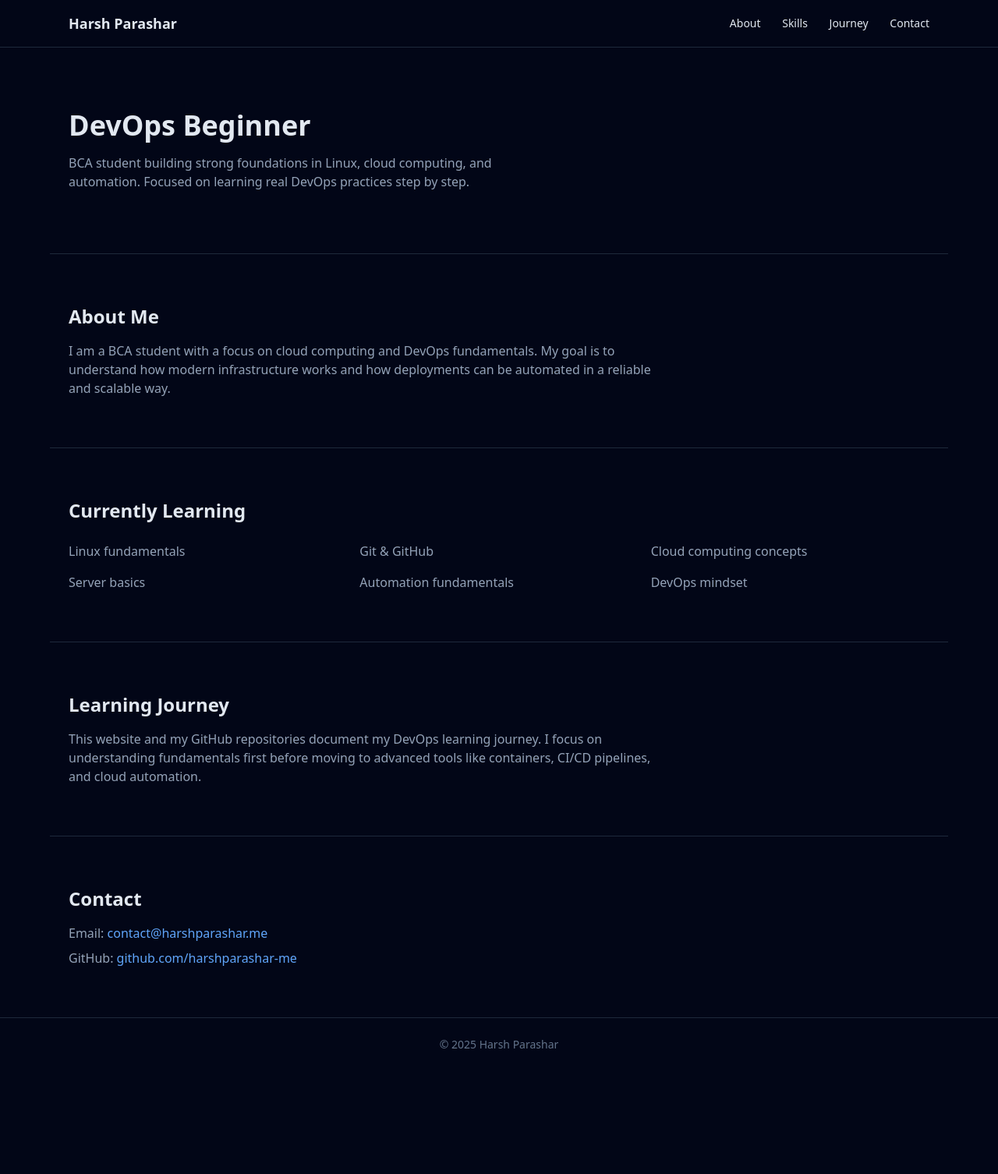
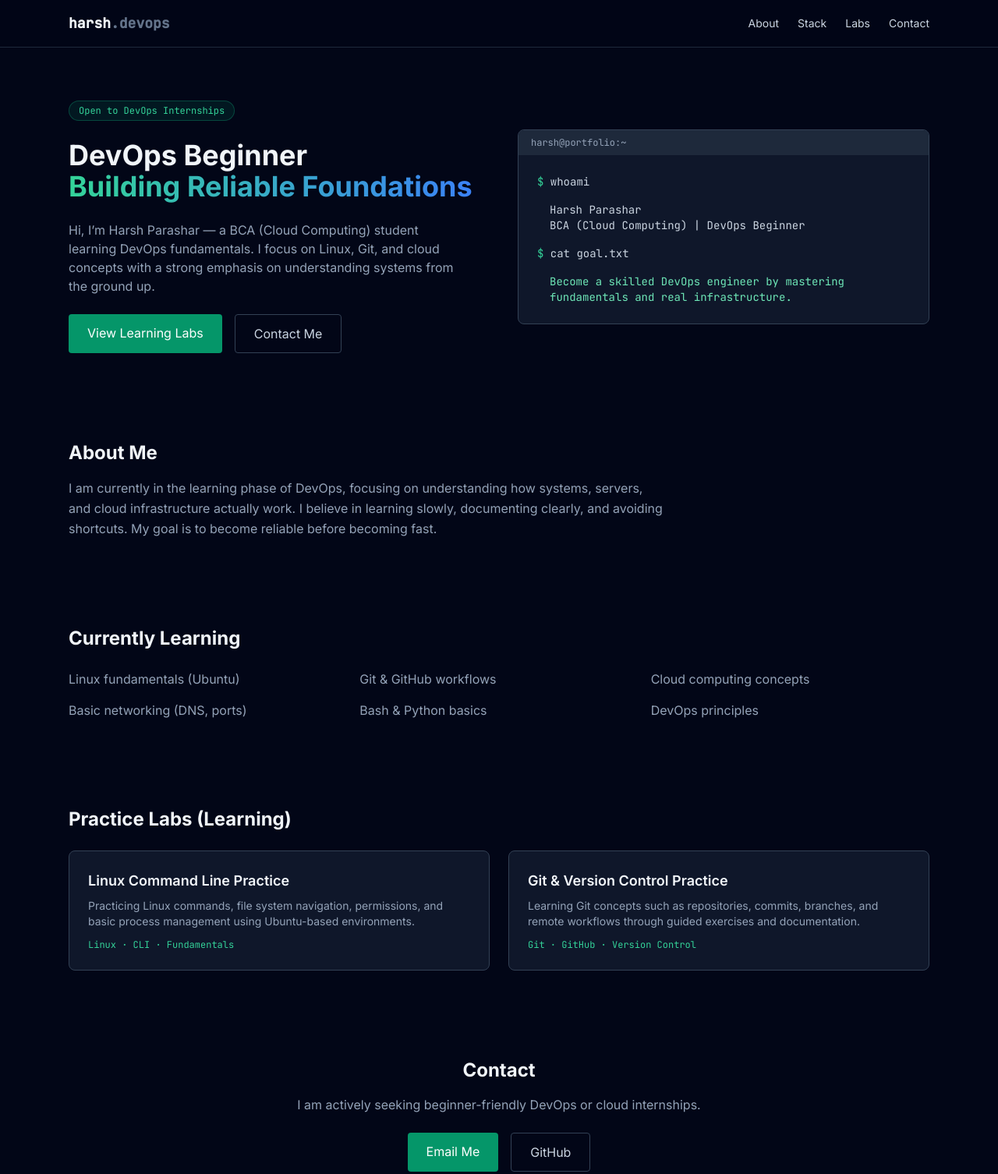
Before and after one commit to harshparashar-me/my-portfolio, a plain HTML site: page index.html in a window 1280 px wide. Shown: the top 1506 px of the page at 78% size. Before the commit the page ends 1374 px from the top, so only its background shows below. Drawn offline with nearby package versions, Linux system fonts and the light colour scheme.

Commit message:
Update index.html

```diff
--- a/index.html
+++ b/index.html
@@ -1,91 +1,185 @@
 <!DOCTYPE html>
-<html lang="en">
+<html lang="en" class="scroll-smooth">
 <head>
   <meta charset="UTF-8" />
   <meta name="viewport" content="width=device-width, initial-scale=1.0" />
-  <title>Harsh Parashar | DevOps Portfolio</title>
 
-  <!-- Tailwind CDN -->
+  <title>Harsh Parashar | DevOps Beginner</title>
+  <meta name="description" content="DevOps beginner portfolio – Linux, cloud fundamentals, and automation learning journey." />
+
+  <!-- Fonts -->
+  <link href="https://fonts.googleapis.com/css2?family=Inter:wght@300;400;500;600;700&family=JetBrains+Mono:wght@400;500&display=swap" rel="stylesheet">
+
+  <!-- Tailwind -->
   <script src="https://cdn.tailwindcss.com"></script>
 
-  <meta name="description" content="DevOps beginner portfolio – Linux, cloud & automation learning journey." />
+  <script>
+    tailwind.config = {
+      theme: {
+        extend: {
+          fontFamily: {
+            sans: ['Inter', 'sans-serif'],
+            mono: ['JetBrains Mono', 'monospace']
+          },
+          colors: {
+            slate: {
+              950: '#020617'
+            }
+          }
+        }
+      }
+    }
+  </script>
+
+  <!-- Icons -->
+  <script src="https://unpkg.com/lucide@latest"></script>
 </head>
 
-<body class="bg-slate-950 text-slate-200 font-sans">
+<body class="bg-slate-950 text-slate-300 font-sans antialiased">
 
-  <!-- Navbar -->
-  <header class="border-b border-slate-800">
-    <nav class="max-w-6xl mx-auto px-6 py-4 flex justify-between items-center">
-      <h1 class="text-lg font-semibold">Harsh Parashar</h1>
-      <div class="space-x-6 text-sm">
-        <a href="#about" class="hover:text-white">About</a>
-        <a href="#skills" class="hover:text-white">Skills</a>
-        <a href="#journey" class="hover:text-white">Journey</a>
-        <a href="#contact" class="hover:text-white">Contact</a>
+<!-- NAV -->
+<nav class="fixed w-full top-0 z-50 bg-slate-950/90 backdrop-blur border-b border-slate-800">
+  <div class="max-w-6xl mx-auto px-6 py-4 flex justify-between items-center">
+    <span class="font-mono text-lg font-bold text-slate-100">
+      harsh<span class="text-slate-500">.devops</span>
+    </span>
+    <div class="hidden md:flex gap-6 text-sm">
+      <a href="#about" class="hover:text-emerald-400">About</a>
+      <a href="#skills" class="hover:text-emerald-400">Stack</a>
+      <a href="#labs" class="hover:text-emerald-400">Labs</a>
+      <a href="#contact" class="hover:text-emerald-400">Contact</a>
+    </div>
   </div>
 </nav>
-  </header>
 
-  <!-- Hero -->
-  <section class="max-w-6xl mx-auto px-6 py-20">
-    <h2 class="text-4xl font-bold mb-4">DevOps Beginner</h2>
-    <p class="text-slate-400 max-w-xl">
-      BCA student building strong foundations in Linux, cloud computing,
-      and automation. Focused on learning real DevOps practices step by step.
+<main class="max-w-6xl mx-auto px-6 pt-32 pb-24 space-y-28">
+
+<!-- HERO -->
+<section class="grid lg:grid-cols-2 gap-12 items-center">
+  <div class="space-y-6">
+    <span class="inline-block px-3 py-1 text-xs font-mono rounded-full bg-emerald-500/10 text-emerald-400 border border-emerald-500/30">
+      Open to DevOps Internships
+    </span>
+
+    <h1 class="text-4xl font-bold text-slate-100">
+      DevOps Beginner <br />
+      <span class="text-transparent bg-clip-text bg-gradient-to-r from-emerald-400 to-blue-500">
+        Building Reliable Foundations
+      </span>
+    </h1>
+
+    <p class="text-slate-400 max-w-lg">
+      Hi, I’m Harsh Parashar — a BCA (Cloud Computing) student learning DevOps fundamentals.
+      I focus on Linux, Git, and cloud concepts with a strong emphasis on understanding systems from the ground up.
+    </p>
+
+    <div class="flex gap-4">
+      <a href="#labs" class="px-6 py-3 bg-emerald-600 hover:bg-emerald-500 text-white rounded">
+        View Learning Labs
+      </a>
+      <a href="#contact" class="px-6 py-3 border border-slate-700 rounded hover:bg-slate-800">
+        Contact Me
+      </a>
+    </div>
+  </div>
+
+  <!-- TERMINAL -->
+  <div class="bg-slate-900 border border-slate-700 rounded-lg font-mono text-sm overflow-hidden">
+    <div class="bg-slate-800 px-4 py-2 text-xs text-slate-400">harsh@portfolio:~</div>
+    <div class="p-6 space-y-4">
+      <div><span class="text-emerald-400">$</span> whoami</div>
+      <div class="pl-4">
+        Harsh Parashar<br />
+        BCA (Cloud Computing) | DevOps Beginner
+      </div>
+      <div><span class="text-emerald-400">$</span> cat goal.txt</div>
+      <div class="pl-4 text-emerald-300">
+        Become a skilled DevOps engineer by mastering fundamentals and real infrastructure.
+      </div>
+    </div>
+  </div>
+</section>
+
+<!-- ABOUT -->
+<section id="about" class="max-w-3xl">
+  <h2 class="text-2xl font-bold text-slate-100 mb-4">About Me</h2>
+  <p class="text-slate-400 leading-relaxed">
+    I am currently in the learning phase of DevOps, focusing on understanding how systems,
+    servers, and cloud infrastructure actually work. I believe in learning slowly, documenting
+    clearly, and avoiding shortcuts. My goal is to become reliable before becoming fast.
   </p>
 </section>
 
-  <!-- About -->
-  <section id="about" class="max-w-6xl mx-auto px-6 py-16 border-t border-slate-800">
-    <h3 class="text-2xl font-semibold mb-4">About Me</h3>
-    <p class="text-slate-400 max-w-3xl">
-      I am a BCA student with a focus on cloud computing and DevOps fundamentals.
-      My goal is to understand how modern infrastructure works and how deployments
-      can be automated in a reliable and scalable way.
-    </p>
+<!-- SKILLS -->
+<section id="skills">
+  <h2 class="text-2xl font-bold text-slate-100 mb-6">Currently Learning</h2>
+  <div class="grid sm:grid-cols-2 md:grid-cols-3 gap-4 text-slate-400">
+    <div>Linux fundamentals (Ubuntu)</div>
+    <div>Git & GitHub workflows</div>
+    <div>Cloud computing concepts</div>
+    <div>Basic networking (DNS, ports)</div>
+    <div>Bash & Python basics</div>
+    <div>DevOps principles</div>
+  </div>
 </section>
 
-  <!-- Skills -->
-  <section id="skills" class="max-w-6xl mx-auto px-6 py-16 border-t border-slate-800">
-    <h3 class="text-2xl font-semibold mb-6">Currently Learning</h3>
-    <ul class="grid grid-cols-1 sm:grid-cols-2 md:grid-cols-3 gap-4 text-slate-400">
-      <li>Linux fundamentals</li>
-      <li>Git & GitHub</li>
-      <li>Cloud computing concepts</li>
-      <li>Server basics</li>
-      <li>Automation fundamentals</li>
-      <li>DevOps mindset</li>
-    </ul>
+<!-- LABS -->
+<section id="labs">
+  <h2 class="text-2xl font-bold text-slate-100 mb-6">Practice Labs (Learning)</h2>
+
+  <div class="grid md:grid-cols-2 gap-6">
+
+    <div class="border border-slate-700 rounded-lg p-6 bg-slate-900">
+      <h3 class="text-lg font-semibold text-slate-100 mb-2">
+        Linux Command Line Practice
+      </h3>
+      <p class="text-slate-400 text-sm">
+        Practicing Linux commands, file system navigation, permissions, and basic process management
+        using Ubuntu-based environments.
+      </p>
+      <p class="mt-3 text-xs text-emerald-400 font-mono">Linux · CLI · Fundamentals</p>
+    </div>
+
+    <div class="border border-slate-700 rounded-lg p-6 bg-slate-900">
+      <h3 class="text-lg font-semibold text-slate-100 mb-2">
+        Git & Version Control Practice
+      </h3>
+      <p class="text-slate-400 text-sm">
+        Learning Git concepts such as repositories, commits, branches, and remote workflows
+        through guided exercises and documentation.
+      </p>
+      <p class="mt-3 text-xs text-emerald-400 font-mono">Git · GitHub · Version Control</p>
+    </div>
+
+  </div>
 </section>
 
-  <!-- Journey -->
-  <section id="journey" class="max-w-6xl mx-auto px-6 py-16 border-t border-slate-800">
-    <h3 class="text-2xl font-semibold mb-4">Learning Journey</h3>
-    <p class="text-slate-400 max-w-3xl">
-      This website and my GitHub repositories document my DevOps learning journey.
-      I focus on understanding fundamentals first before moving to advanced tools
-      like containers, CI/CD pipelines, and cloud automation.
+<!-- CONTACT -->
+<section id="contact" class="text-center">
+  <h2 class="text-2xl font-bold text-slate-100 mb-4">Contact</h2>
+  <p class="text-slate-400 mb-6">
+    I am actively seeking beginner-friendly DevOps or cloud internships.
   </p>
+
+  <div class="flex flex-col sm:flex-row justify-center gap-4">
+    <a href="mailto:contact@harshparashar.me" class="px-6 py-3 bg-emerald-600 text-white rounded hover:bg-emerald-500">
+      Email Me
+    </a>
+    <a href="https://github.com/harshparashar-me" class="px-6 py-3 border border-slate-700 rounded hover:bg-slate-800">
+      GitHub
+    </a>
+  </div>
 </section>
 
-  <!-- Contact -->
-  <section id="contact" class="max-w-6xl mx-auto px-6 py-16 border-t border-slate-800">
-    <h3 class="text-2xl font-semibold mb-4">Contact</h3>
-    <p class="text-slate-400 mb-2">
-      Email: <a href="mailto:contact@harshparashar.me" class="text-blue-400 hover:underline">
-        contact@harshparashar.me
-      </a>
-    </p>
-    <p class="text-slate-400">
-      GitHub: <a href="https://github.com/harshparashar-me" class="text-blue-400 hover:underline">
-        github.com/harshparashar-me
-      </a>
-    </p>
-  </section>
+</main>
 
-  <footer class="text-center py-6 text-slate-500 text-sm border-t border-slate-800">
-    © 2025 Harsh Parashar
+<footer class="border-t border-slate-800 py-6 text-center text-slate-500 text-sm">
+  Built with HTML, Tailwind CSS & GitHub Pages
 </footer>
+
+<script>
+  lucide.createIcons();
+</script>
 
 </body>
 </html>
```
Lines whose indentation alone changed are shown as unchanged.
